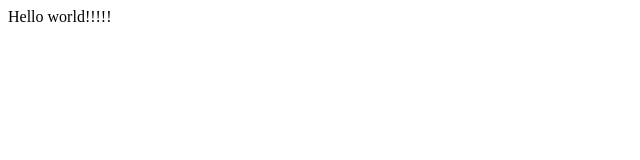
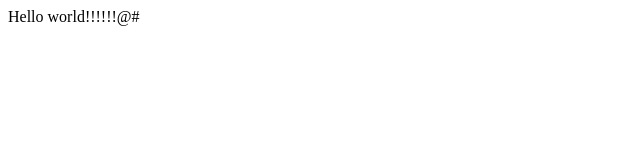
Before and after one commit to Rossiniv311/Lab1, a plain HTML site: page index.html in a window 1280 px wide. Shown: the full height of the page, 0-640 px from the left. Drawn offline with Linux system fonts and the light colour scheme.

Commit message:
Dodano !@#

```diff
--- a/index.html
+++ b/index.html
@@ -6,6 +6,6 @@
     <title>Document</title>
 </head>
 <body>
-    Hello world!!!!!
+    Hello world!!!!!!@#
 </body>
 </html>
```
